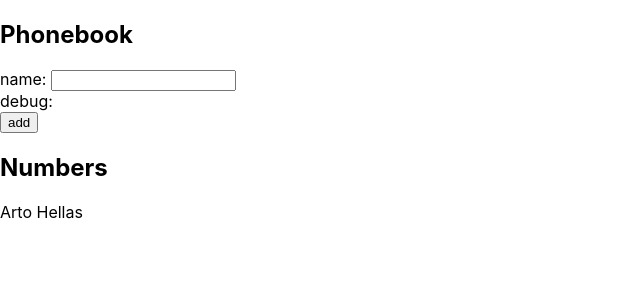
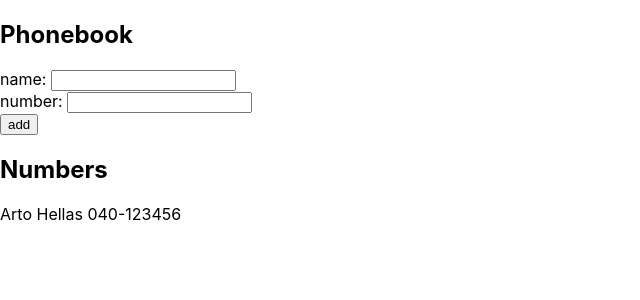
Before and after one commit to kcc343/kcc343-FullStackExercises, a React (Create React App) app in the folder part2/phonebook/: page / in a window 1280 px wide. Shown: the top 300 px of the page, without its empty margins (0-640 px from the left). Built offline with nearby package versions, Linux system fonts and the light colour scheme; the HTML template or start-up script is replaced by a standard one.

Commit message:
update to step 3 to add numbers

```diff
--- a/part2/phonebook/src/App.js
+++ b/part2/phonebook/src/App.js
@@ -2,20 +2,22 @@ import React, {useState} from 'react'
 
 const App = () => {
   const [persons, setPersons] = useState([
-    {name: 'Arto Hellas'}
+    {name: 'Arto Hellas', number: '040-123456'}
   ])
   const [newName, setNewName] = useState('')
+  const [newNum, setNewNum] = useState('')
 
-  const addName = (event) => {
+  const addData = (event) => {
     event.preventDefault()
     let namePos = persons.indexOf(newName)
-    console.log(namePos)
     if (namePos === -1) {
       const nameObject = {
-        name: newName
+        name: newName,
+        number: newNum
       }
       setPersons(persons.concat(nameObject))
       setNewName('')
+      setNewNum('')
     } else {
       alert(`${newName} is already added to phonebook`)
     }
@@ -26,16 +28,22 @@ const App = () => {
     setNewName(event.target.value)
   }
 
+  const handleNumberChange = (event) => {
+    setNewNum(event.target.value)
+  }
+
   return (
     <div className="App">
       <h2>Phonebook</h2>
-      <form onSubmit={addName}>
+      <form onSubmit={addData}>
         <div>
           name: <input
             onChange={handlePersonChange}
           />
-
-          <div>debug: {newName}</div>
+        </div>
+        <div>number: <input
+          onChange={handleNumberChange}
+          />
         </div>
         <div>
           <button type="submit">add</button>
@@ -43,7 +51,7 @@ const App = () => {
       </form>
       <h2>Numbers</h2>
       {persons.map(person =>
-          <p key={person.name}>{person.name}</p>
+          <div key={person.name}>{person.name} {person.number}</div>
       )}
     </div>
   )
```
